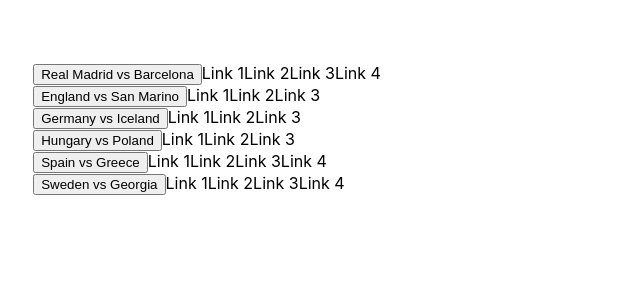
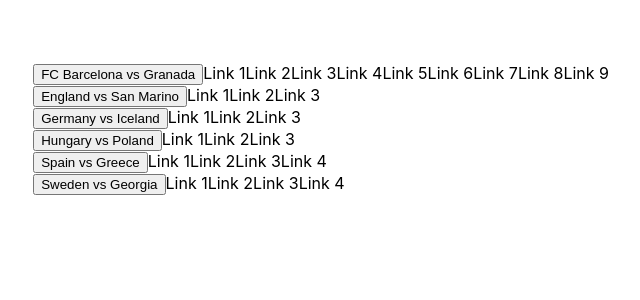
Before and after one commit to pierorolando1/balongonline, a Next.js app: page / in a window 1280 px wide. Shown: the top 300 px of the page, without its empty margins (38-678 px from the left). Built offline with nearby package versions, Linux system fonts and the light colour scheme.

Commit message:
Update index.js

```diff
--- a/pages/index.js
+++ b/pages/index.js
@@ -12,20 +12,35 @@
 
 
       {
-        "titulo": "Real Madrid vs Barcelona",
+        "titulo": "FC Barcelona vs Granada",
         "links": [
           {
-            "link": "real-madrid-vs-barcelona-fc-stream-1",
+            "link": "fc-barcelona-vs-granada-cf-stream-1",
           },
           {
-            "link": "real-madrid-vs-barcelona-fc-stream-2",
+            "link": "fc-barcelona-vs-granada-cf-stream-2",
           },
           {
-            "link": "real-madrid-vs-barcelona-fc-stream-3",
+            "link": "fc-barcelona-vs-granada-cf-stream-3",
           },
           {
-            "link": "real-madrid-vs-barcelona-fc-stream-4"
-          }
+            "link": "fc-barcelona-vs-granada-cf-stream-4",
+          },
+          {
+            "link": "fc-barcelona-vs-granada-cf-stream-5",
+          },
+          {
+            "link": "fc-barcelona-vs-granada-cf-stream-6",
+          },
+          {
+            "link": "fc-barcelona-vs-granada-cf-stream-7",
+          },
+          {
+            "link": "fc-barcelona-vs-granada-cf-stream-8",
+          },
+                    {
+            "link": "fc-barcelona-vs-granada-cf-stream-9",
+          },
         ]
       },
 
```
